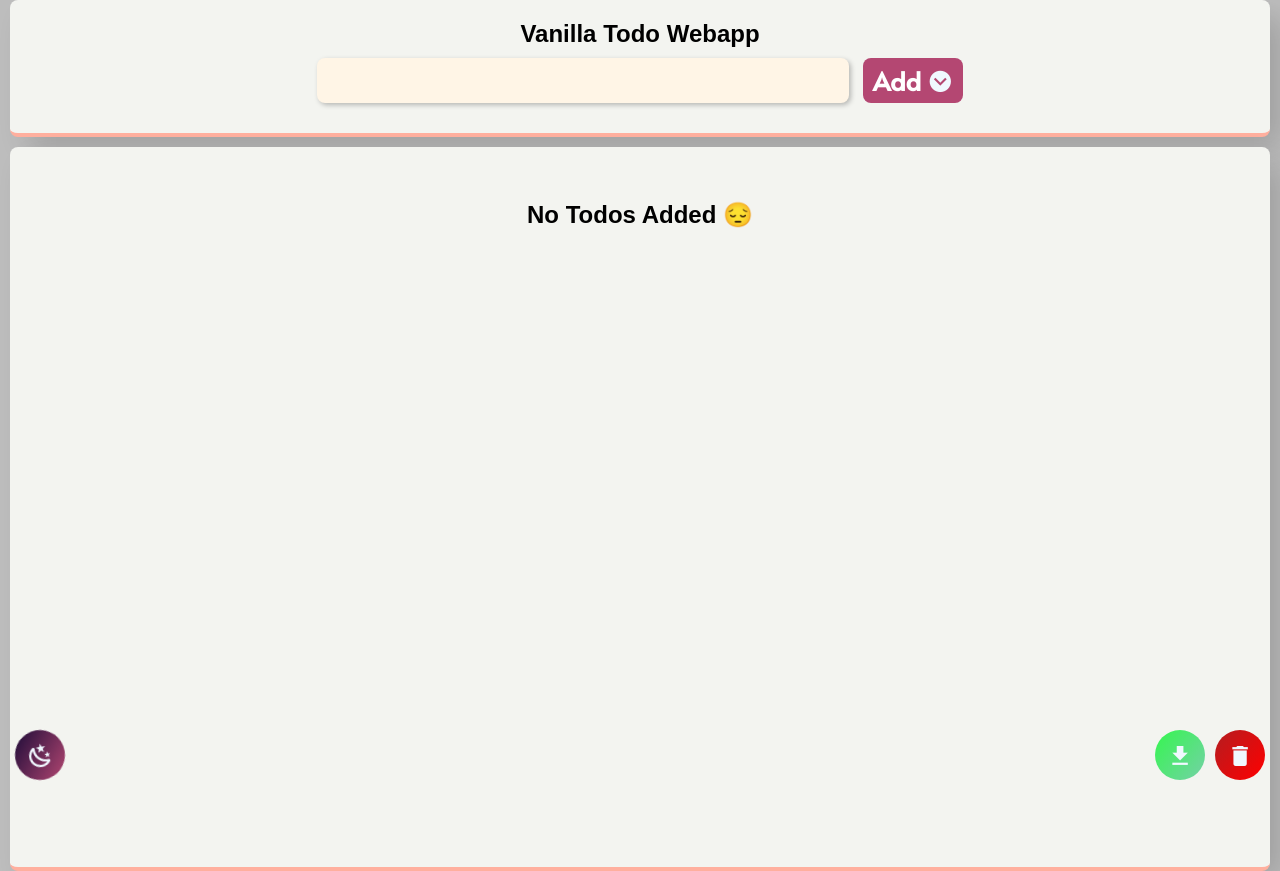
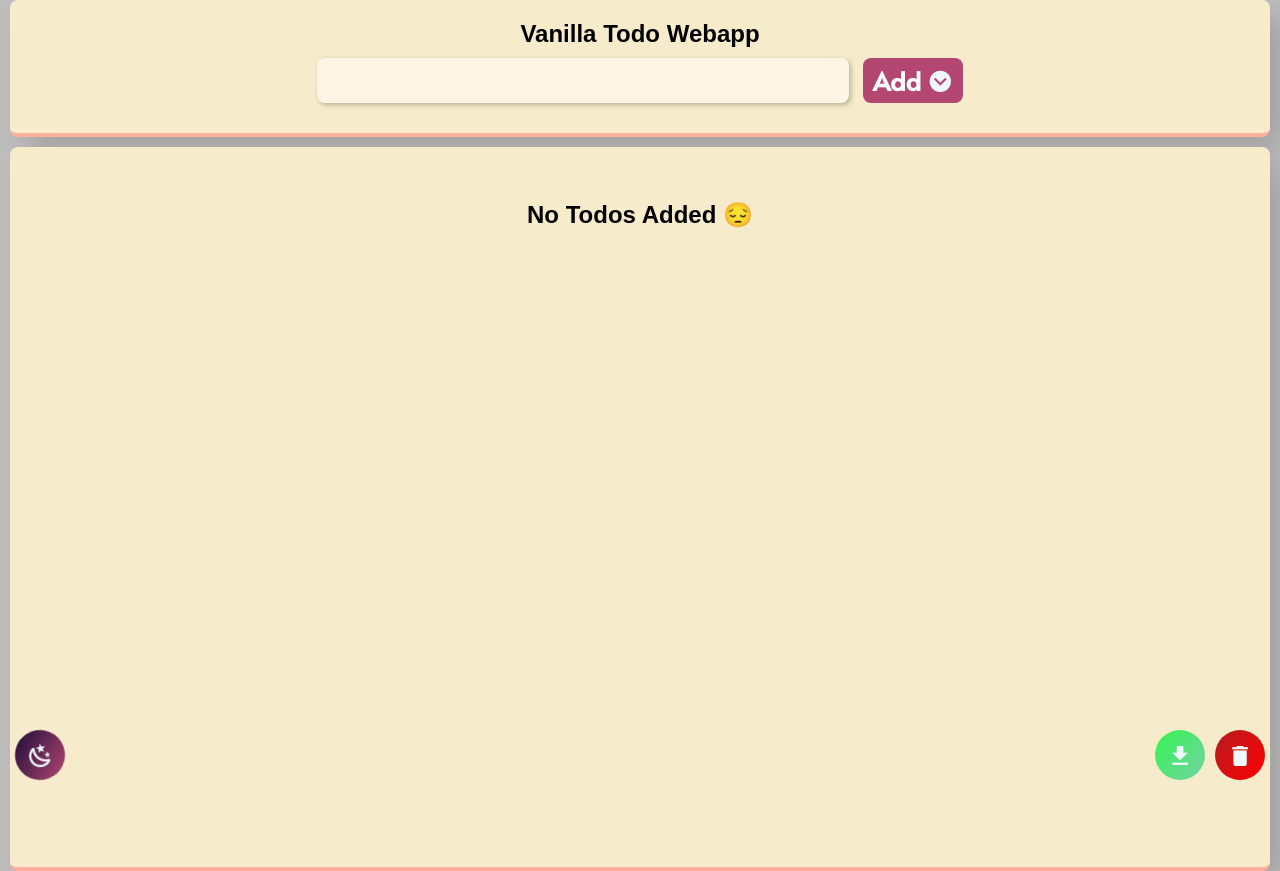
Before and after one commit to singhkunal2050/VanillaTodo, a plain HTML site: page index.html in a window 1280 px wide. Drawn offline with nearby package versions, Linux system fonts and the light colour scheme; a web font is replaced by a local one.

Commit message:
color improved

```diff
--- a/src/style.css
+++ b/src/style.css
@@ -1,7 +1,7 @@
 @import url('https://fonts.googleapis.com/css2?family=Alata&family=Alatsi&display=swap');
 
 :root{
-  --back:#f3f4f0;
+  --back:#f6eccc;
   --back2:#bdbdbd;
   --lightpink:#B44772;
   --green:#74d1a6;
@@ -190,7 +190,6 @@ input , button{
   transition: ease-in-out 300ms;
 }
 
-
 .mdi{
   font-size: 2em;
   color: aliceblue;
```
Also changed, not shown: index.html (+1 -1 lines).
